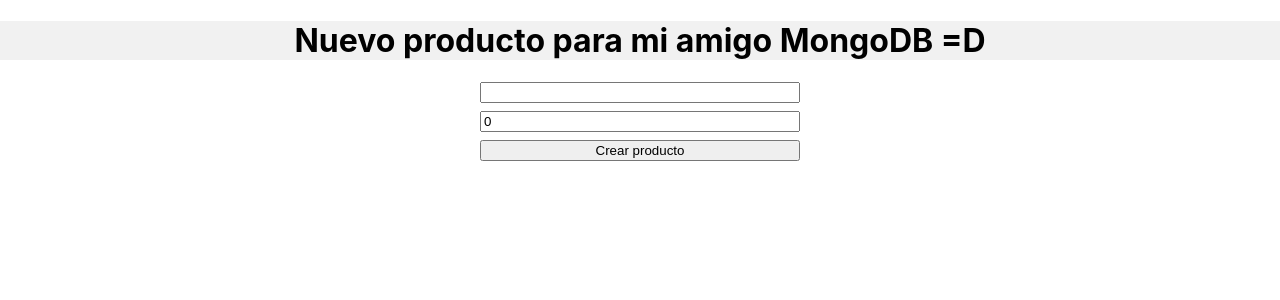
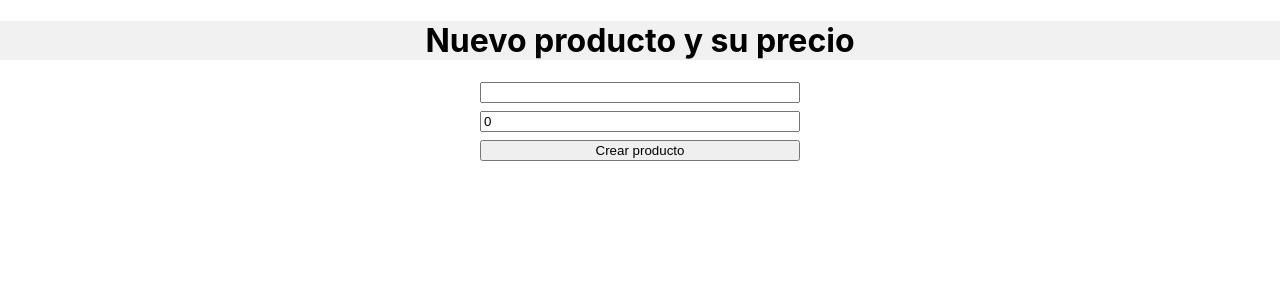
Before and after one commit to Mariano-Ryser/SAP-front, a Next.js app: page /products/create in a window 1280 px wide. Shown: the top 300 px of the page. Built offline with nearby package versions, Linux system fonts and the light colour scheme.

Commit message:
testeando

```diff
--- a/pages/index.js
+++ b/pages/index.js
@@ -11,7 +11,7 @@ export default function Home() {
         <link rel="icon" href="/favicon.ico" />
       </Head>
      <div>
-      <Link href='/products/create'>Create product..</Link>
+      <Link href='/products/create'>Creese un producto</Link>
      </div>
     </div>
   )
--- a/pages/products/create.js
+++ b/pages/products/create.js
@@ -36,7 +36,7 @@ function Create() {
   return (
     <>
         <div>
-            <h1>Nuevo producto para mi amigo MongoDB =D</h1>
+            <h1>Nuevo producto y su precio</h1>
             <form>
                 <input
                  type='text'
```
